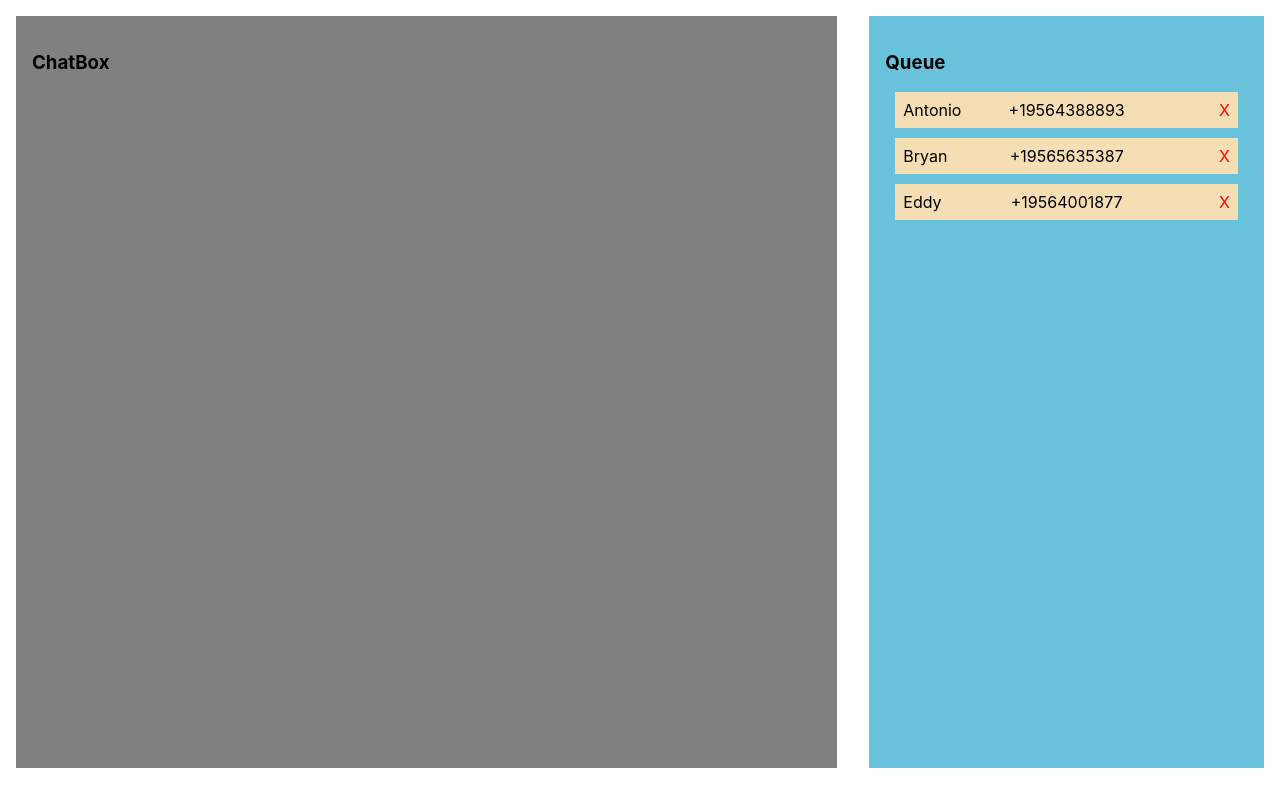
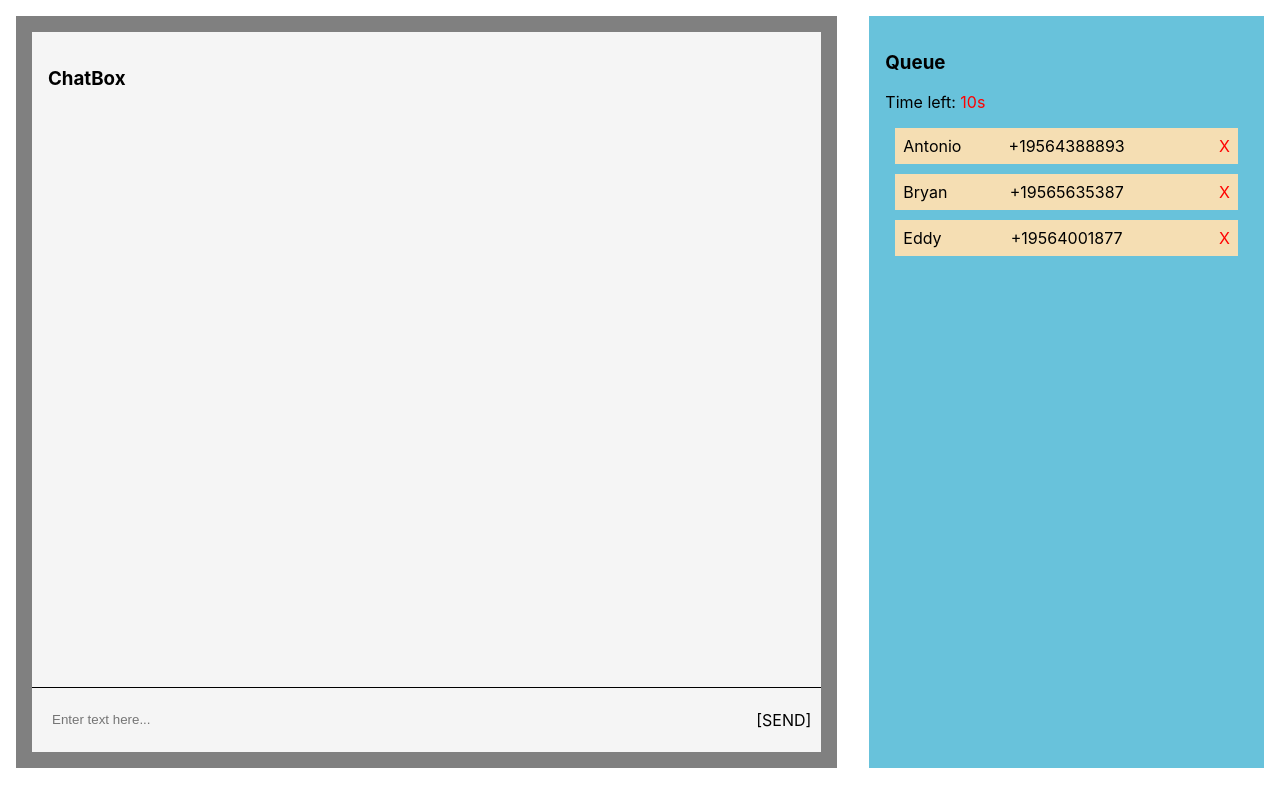
Before and after one commit to aadame3311/RowdyHacks2020, a React (Create React App) app in the folder project/client/: page / in a window 1280 px wide. Built offline with nearby package versions, Linux system fonts and the light colour scheme; no server answers.

Commit message:
added basic input for chatbox

```diff
--- a/project/client/src/components/ChatBox/ChatBox.css
+++ b/project/client/src/components/ChatBox/ChatBox.css
@@ -10,4 +10,33 @@
     margin: 1rem;
     height: 90vh;
     padding: 1rem;
+
+
+    display: grid;
+    grid-template-rows: 1fr 0.1fr;
+
 }
+.Top {
+    padding: 1rem;
+    background-color: whitesmoke;
+}
+.Bottom {
+    background-color: whitesmoke;
+    display: grid;
+    grid-template-columns: 1fr 0.1fr;
+    align-items: center;
+    border-top: solid 1px black;
+}
+input {
+    background-color: whitesmoke;
+    width: 1fr;
+    border-style: none;
+    padding: 20px;
+}
+input:focus {
+    outline: none;
+}
+.SendBtn {
+    text-align: center;
+    padding: 10px;
+}
--- a/project/client/src/components/ChatBox/ChatBox.js
+++ b/project/client/src/components/ChatBox/ChatBox.js
@@ -20,7 +20,15 @@
         return(
             <div className="ChatBox">
                 <div className="ChatBox-Container">
-                    <h3>ChatBox</h3>
+
+
+                    <div className="Top">
+                        <h3>ChatBox</h3>
+                    </div>
+                    <div className="Bottom">
+                        <input type="text" placeholder="Enter text here..." />
+                        <div className="SendBtn">[SEND]</div>
+                    </div>
                 </div>
             </div>
         );
--- a/project/client/src/components/Queue/Queue.js
+++ b/project/client/src/components/Queue/Queue.js
@@ -55,7 +55,7 @@
         return(
             <div className="Queue">
                 <div className="List-Container">
-                    <h3>Queue</h3>
+                    <h3>Queue</h3><span>Time left: <span style={{color: 'red'}}>10s</span></span>
                     <ul>
                         {renderQueueItems()}
                     </ul>
```
